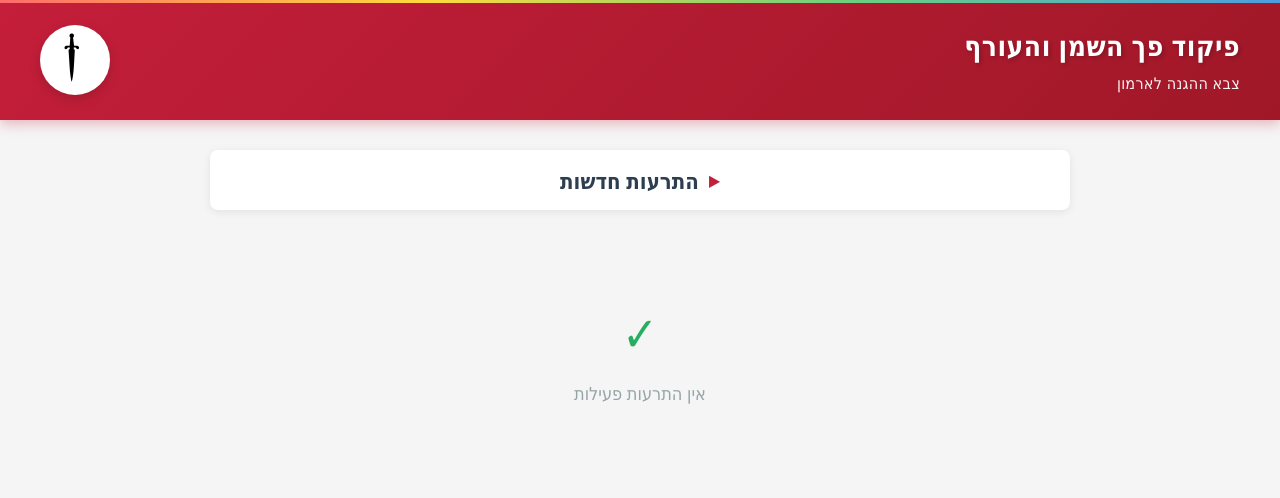
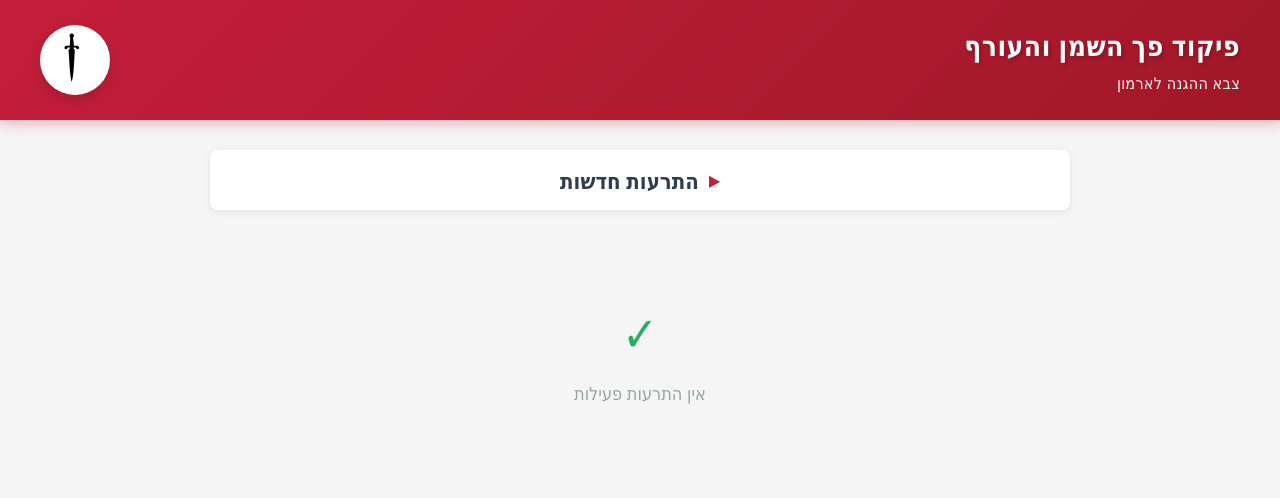
Before and after one commit to burkasonthehacker/Pikud-Pakh-Hashemen-Vehaoref, a plain HTML site: page index.html in a window 1280 px wide. Drawn offline with Linux system fonts and the light colour scheme.

Commit message:
Update index.html

```diff
--- a/index.html
+++ b/index.html
@@ -28,15 +28,6 @@
             overflow: hidden;
         }
 
-        .header::before {
-            content: '';
-            position: absolute;
-            top: 0;
-            left: 0;
-            right: 0;
-            height: 3px;
-            background: linear-gradient(90deg, #ff6b6b, #ffd93d, #6bcf7f, #4d9de0);
-        }
 
         .header-content {
             display: flex;
```
